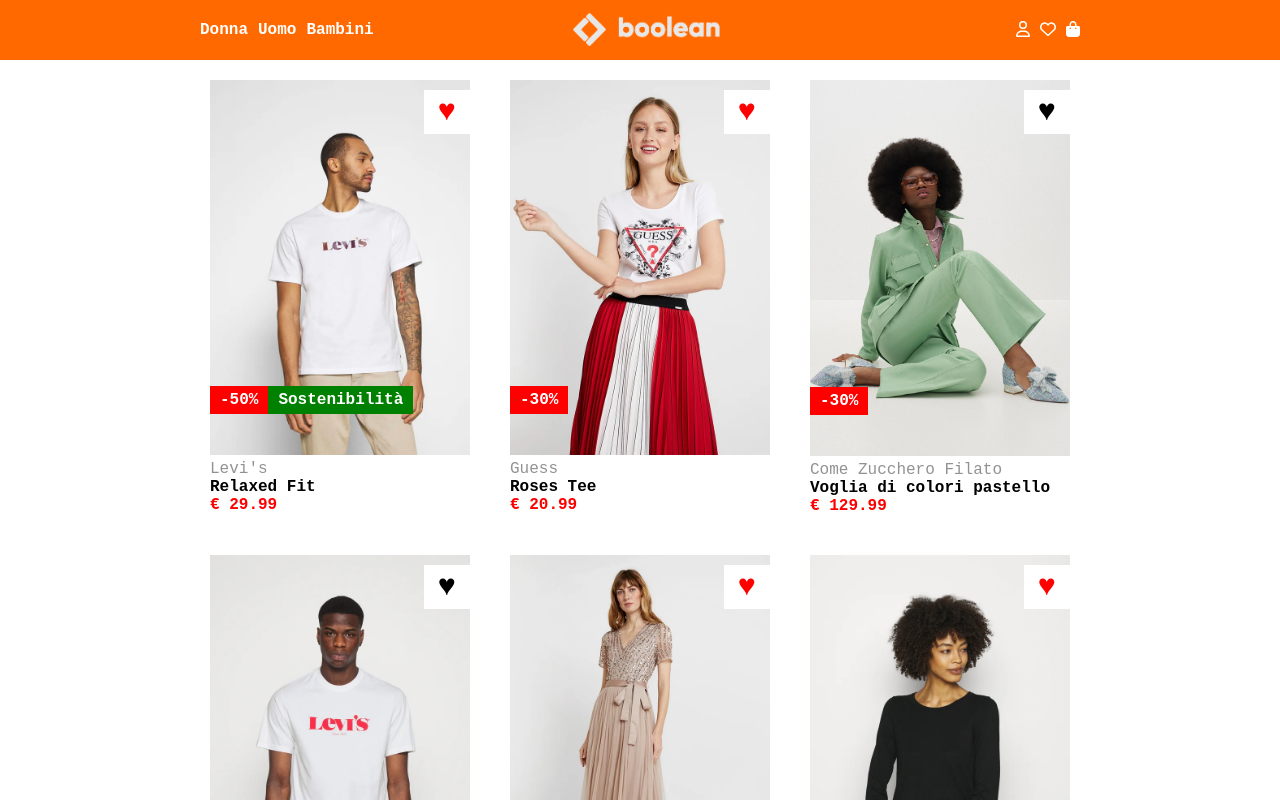
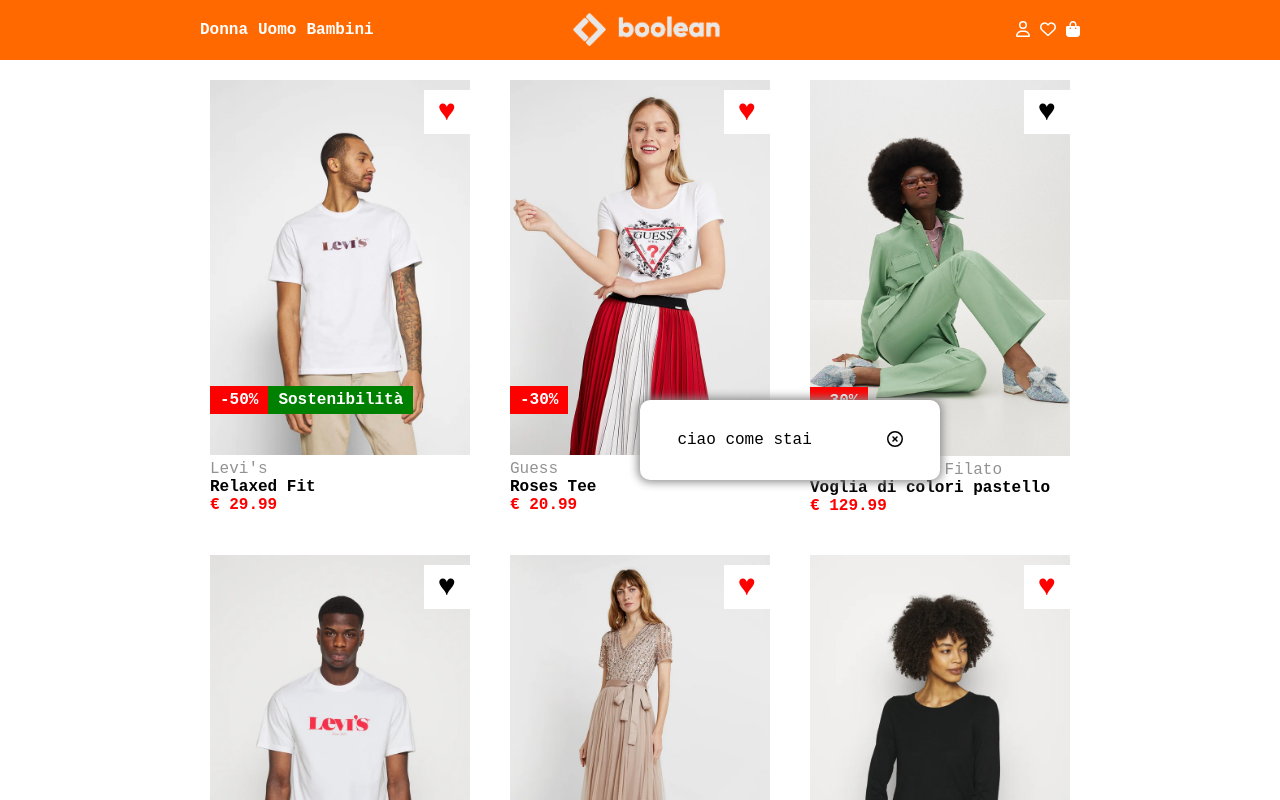
Before and after one commit to S1nghAmandeep/vite-boolando, a Vue app: page / in a window 1280 px wide. Both pictures are taken after a click on the element "Voglia di colori pastello". Shown: the top 800 px of the page. Built offline with nearby package versions, Linux system fonts and the light colour scheme; data requests are answered from the project's data file.

Commit message:
add-methods/active-value-to-show/close-modal

```diff
--- a/src/components/PageMain.vue
+++ b/src/components/PageMain.vue
@@ -11,11 +11,16 @@ export default {
     data() {
         return {
             store,
+            active: false,
         }
     },
-
-    mounted() {
-        // console.log(this.products);
+    methods: {
+        showModal() {
+            this.active = true;
+        },
+        closeModal() {
+            this.active = false;
+        }
     }
 
 }
@@ -27,8 +32,14 @@ export default {
         <div class="container">
             <div class="row">
                 <div class="col--4" v-for="(item, i) in store.products" :key="item.id">
-                    <MainCards :items="item" />
+                    <MainCards @show="showModal" :items="item" />
                 </div>
+            </div>
+        </div>
+        <div>
+            <div v-if="active" class="card">
+                <p>ciao come stai</p>
+                <span @click="closeModal"><font-awesome-icon icon="fa-regular fa-circle-xmark" /></span>
             </div>
         </div>
     </main>
@@ -38,4 +49,20 @@ export default {
 .col--4 {
     flex-basis: calc((100% / 12) * 4);
 }
+
+.card {
+    position: fixed;
+    top: 50%;
+    left: 50%;
+    transform: translate(-50% -50%);
+    background-color: white;
+    box-shadow: 0px 0px 10px 2px #888888;
+    max-width: 300px;
+    width: 100%;
+    height: 80px;
+    display: flex;
+    justify-content: space-around;
+    align-items: center;
+    border-radius: 10px;
+}
 </style>
```
